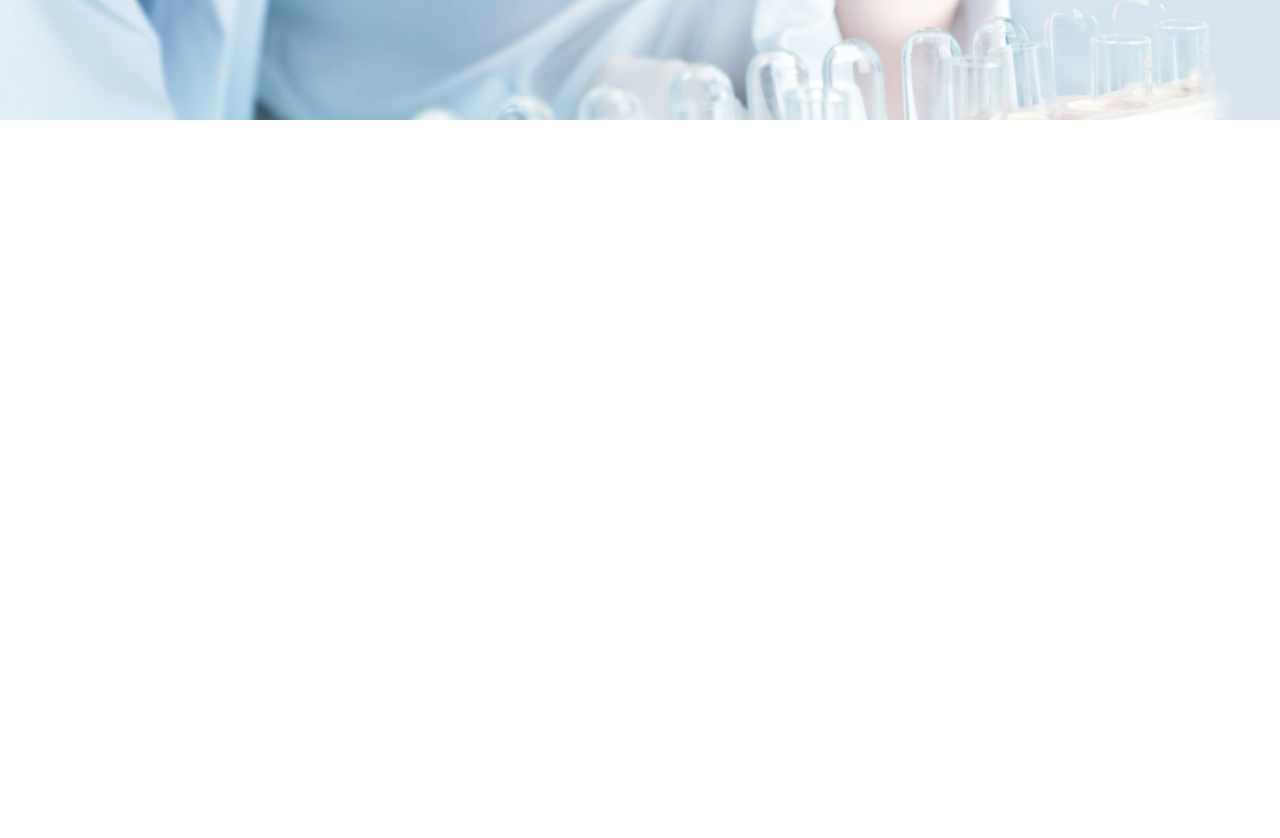
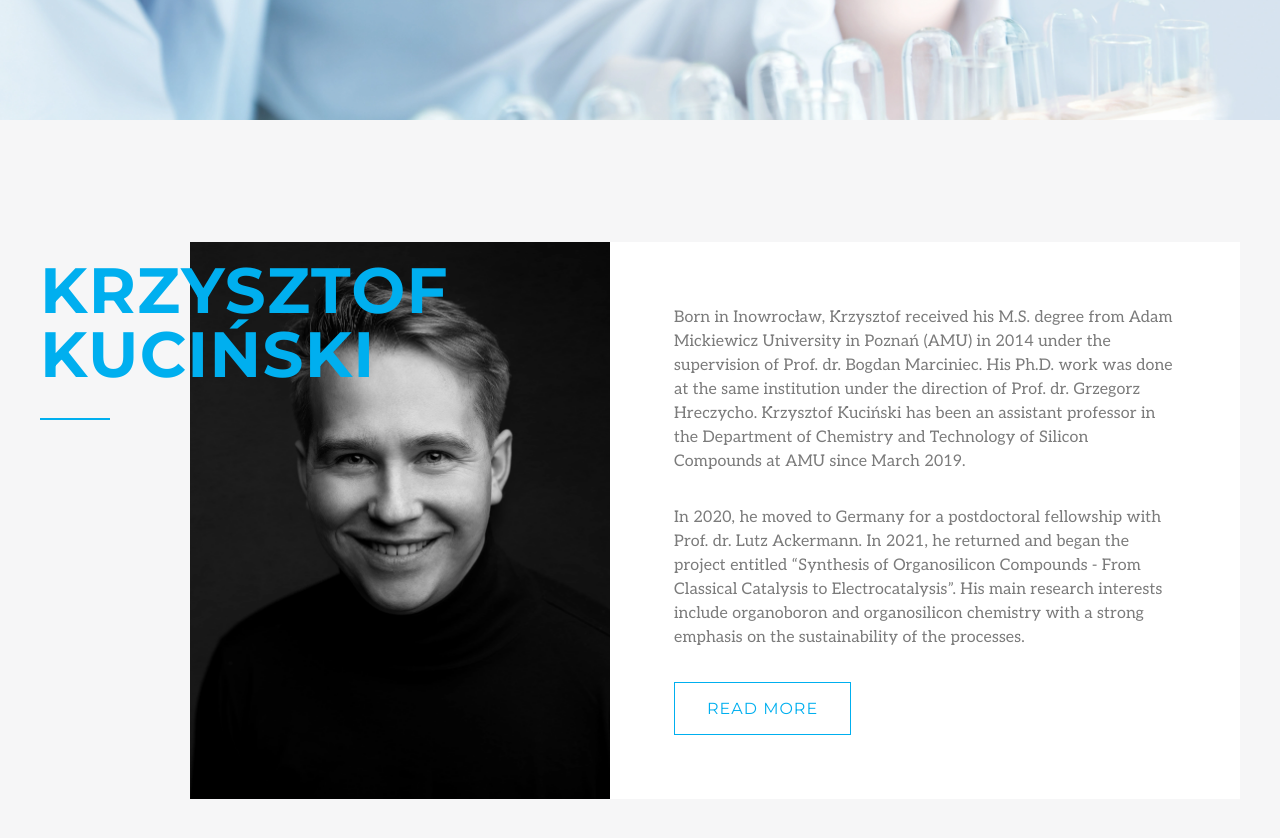
Before and after one commit to matwjablonski/kucinskilab.com, a Next.js app: page / in a window 1280 px wide. Shown: the part 1480-2318 px from the top of the page. Before the commit the page ends 1946 px from the top, so only its background shows below. Built offline with nearby package versions, Linux system fonts and the light colour scheme.

Commit message:
about section

```diff
--- /dev/null
+++ b/src/components/AboutSection/AboutSection.module.scss
@@ -0,0 +1,65 @@
+@use '@styles/settings/gutters';
+@use '@styles/settings/colors';
+
+.About {
+  background-color: colors.$light-gray;
+  background-position: center;
+  background-size: cover;
+  height: 100%;
+  position: relative;
+
+  .AboutContent {
+    align-items: center;
+    display: flex;
+    justify-content: center;
+    flex-direction: column;
+    height: 100%;
+    padding: gutters.$gutter * 2;
+    position: relative;
+  }
+
+  .AboutBox {
+    max-width: 1200px;
+    width: 100%;
+    padding-left: 150px;
+    display: flex;
+    position: relative;
+  }
+
+  .AboutTitle {
+    left: 0;
+    position: absolute;
+    max-width: 150px;
+    text-transform: uppercase;
+    font-size: 4rem;
+    line-height: 1;
+    top: gutters.$gutter;
+    z-index: 1;
+
+    &::after {
+      background: colors.$primary-color;
+      content: "";
+      display: block;
+      height: 2px;
+      margin: (gutters.$gutter * 2) 0 0;
+      width: 70px;
+    }
+  }
+
+  .AboutImage {
+    width: 40%;
+    background-color: #000;
+    position: relative;
+  }
+
+  .AboutText {
+    background-color: colors.$white;
+    width: 60%;
+    padding: gutters.$gutter * 4;
+
+    p {
+      line-height: 1.5;
+      margin-bottom: gutters.$gutter * 2;
+    }
+  }
+}
--- /dev/null
+++ b/src/components/AboutSection/AboutSection.tsx
@@ -0,0 +1,27 @@
+import Section from "@components/Section";
+import Image from "next/image";
+import styles from './AboutSection.module.scss';
+import KImage from '@public/images/krzysztof.webp';
+import Button from "@components/Button";
+
+const AboutSection = () => (
+  <Section>
+    <div className={styles.About}>
+      <div className={styles.AboutContent}>
+        <div className={styles.AboutBox}>
+          <h2 className={styles.AboutTitle}>Krzysztof Kuciński</h2>
+          <div className={styles.AboutImage}>
+            <Image src={KImage} layout="fill" objectFit="cover" />
+          </div>
+          <article className={styles.AboutText}>
+            <p>Born in Inowrocław, Krzysztof received his M.S. degree from Adam Mickiewicz University in Poznań (AMU) in 2014 under the supervision of Prof. dr. Bogdan Marciniec. His Ph.D. work was done at the same institution under the direction of Prof. dr. Grzegorz Hreczycho. Krzysztof Kuciński has been an assistant professor in the Department of Chemistry and Technology of Silicon Compounds at AMU since March 2019.</p>
+            <p>In 2020, he moved to Germany for a postdoctoral fellowship with Prof. dr. Lutz Ackermann. In 2021, he returned and began the project entitled “Synthesis of Organosilicon Compounds - From Classical Catalysis to Electrocatalysis”. His main research interests include organoboron and organosilicon chemistry with a strong emphasis on the sustainability of the processes.</p>
+            <Button label="Read more" buttonType="link" to="/"/>
+          </article>
+        </div>
+      </div>
+    </div>
+  </Section>
+)
+
+export default AboutSection;
--- /dev/null
+++ b/src/components/AboutSection/index.ts
@@ -0,0 +1,3 @@
+import AboutSection from './AboutSection';
+
+export default AboutSection;
--- a/src/components/Button/Button.module.scss
+++ b/src/components/Button/Button.module.scss
@@ -12,6 +12,8 @@
   color: colors.$primary-color;
   background-color: rgba(colors.$white, 0.2);
   transition: 0.7s;
+  letter-spacing: 1px;
+  display: inline-block;
 
   &:hover {
     background-color: rgba(colors.$primary-color, 0.7);
--- a/src/pages/index.tsx
+++ b/src/pages/index.tsx
@@ -1,3 +1,4 @@
+import AboutSection from '@components/AboutSection';
 import Hero from '@components/Hero';
 import ProjectSection from '@components/ProjectSection';
 import ScrollDown from '@components/ScrollDown';
@@ -13,6 +14,7 @@ export default function Home({ allPostsData }) {
   const intl = useIntl();
 
   const handleScroll = () => {
+    const availableSections = 3;
     const windowHeight = window.innerHeight;
     const scrollPos = window.scrollY;
     const scrollPoint = window.innerHeight / 5;
@@ -27,7 +29,7 @@ export default function Home({ allPostsData }) {
     }
 
     if (currentSectionScrollPos > scrollPoint) {
-      if (!scrollInProgress && nextSection >= 0 && nextSection < 2) {
+      if (!scrollInProgress && nextSection >= 0 && nextSection < availableSections) {
         window.scroll({
           top: nextSection * windowHeight,
           left: 0,
@@ -55,6 +57,7 @@ export default function Home({ allPostsData }) {
     <Layout page="home">
       <Hero />
       <ProjectSection />
+      <AboutSection />
       <ScrollDown />
     </Layout>
   )
--- a/src/styles/settings/_colors.scss
+++ b/src/styles/settings/_colors.scss
@@ -1,5 +1,6 @@
 $white: #fff;
 
+$light-gray: #f6f6f7;
 
 $text-color: #7b7b7b;
 $text-dark: #111;
```
Also changed, not shown: src/public/images/krzysztof.webp (added).
